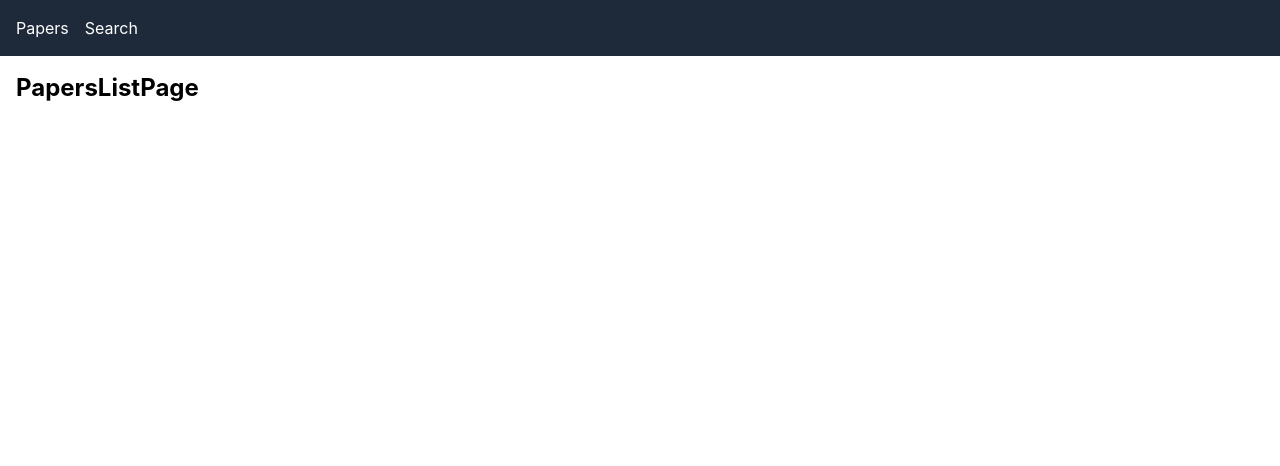
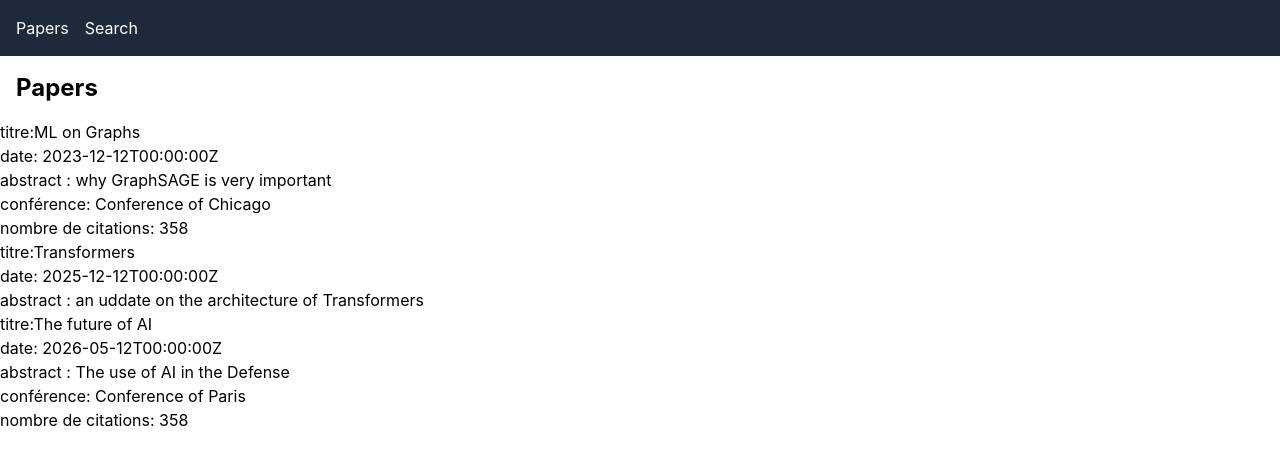
Before and after one commit to StephaneHo/rag-project, a React (Vite) app in the folder frontend/: page / in a window 1280 px wide. Shown: the top 466 px of the page. Built offline with nearby package versions, Linux system fonts and the light colour scheme.

Commit message:
set up mock for front

```diff
--- /dev/null
+++ b/frontend/src/api/mocks/mockData.ts
@@ -0,0 +1,30 @@
+import type { Paper } from "../../types/paper";
+
+export const mockPapers: Paper[] = [{
+    arxiv_id:"1234",
+    title:"ML on Graphs",
+    abstract:"why GraphSAGE is very important",
+    published_at:"2023-12-12T00:00:00Z",
+    citation_count:358,
+    venue: "Conference of Chicago",
+    pdf_url: "https://university_of_chicago/machine_learning/graphs/graphsage",
+},
+{
+    arxiv_id:"56789",
+    title:"Transformers",
+    abstract:"an uddate on the architecture of Transformers",
+    published_at:"2025-12-12T00:00:00Z",
+    citation_count:null,
+    venue: null,
+    pdf_url: "https://university_of_michigan/machine_learning/graphs/graphsage",
+},
+{
+    arxiv_id:"1234767",
+    title:"The future of AI",
+    abstract:"The use of AI in the Defense",
+    published_at:"2026-05-12T00:00:00Z",
+    citation_count:358,
+    venue: "Conference of Paris",
+    pdf_url: "https://university_of_paris/ai/defense",
+},
+]
--- /dev/null
+++ b/frontend/src/components/PaperCard.tsx
@@ -0,0 +1,15 @@
+import type { Paper } from "../types/paper";
+
+type PaperCardProps = {
+    paper: Paper
+}
+
+ export const PaperCard = ({paper}: PaperCardProps) => (
+             <article>
+                <h2>titre:{paper.title}</h2>
+                <time>date: {paper.published_at}</time>
+                <p>abstract : {paper.abstract}</p>
+                {paper.venue && <p>conférence: {paper.venue}</p>}
+                {paper.citation_count != null && <p>nombre de citations: {paper.citation_count}</p>}
+            </article>
+        )
--- a/frontend/src/pages/PaperDetailPage.tsx
+++ b/frontend/src/pages/PaperDetailPage.tsx
@@ -1,5 +1,5 @@
+
+
 export default function PaperDetailPage(){
-    return <nav>
-        <Papers/>
-    </nav>
+    return <h1 className="text-2xl font-bold p-4">PaperDetailPage</h1>
 }
--- a/frontend/src/pages/PapersListPage.tsx
+++ b/frontend/src/pages/PapersListPage.tsx
@@ -1,3 +1,13 @@
-export default function PaperDetailPage(){
-    return <h1 className="text-2xl font-bold p-4">PapersListPage</h1>
+import { mockPapers } from "../api/mocks/mockData";
+import { PaperCard } from "../components/PaperCard";
+import type { Paper } from "../types/paper";
+
+export default function PapersListPage(){
+    return (
+        <>
+        <h1 className="text-2xl font-bold p-4">Papers</h1>
+        <div>{mockPapers.map((paper: Paper) =>
+            <PaperCard key={paper.arxiv_id} paper={paper}/> )}
+        </div>
+        </>)
 }
--- /dev/null
+++ b/frontend/src/types/paper.ts
@@ -0,0 +1,9 @@
+export type Paper = {
+    arxiv_id:string
+    title:string
+    abstract:string
+    published_at:string
+    citation_count:number |null
+    venue: string | null
+    pdf_url: string
+}
```
